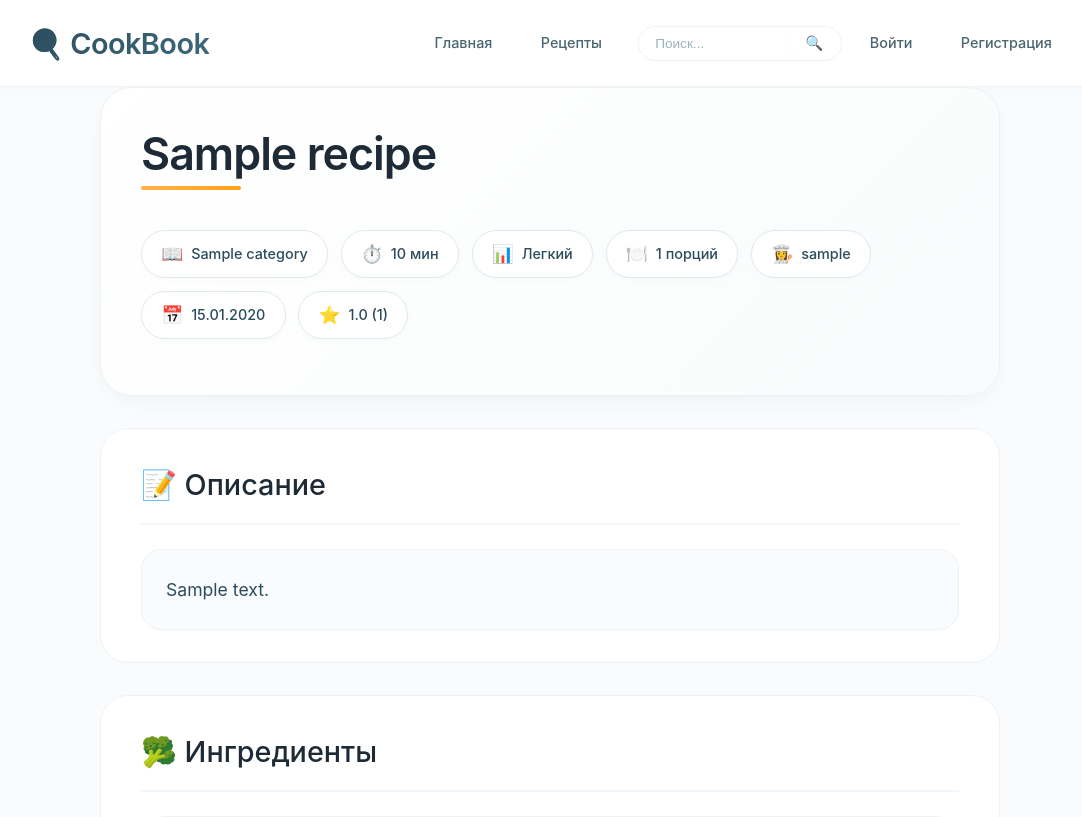
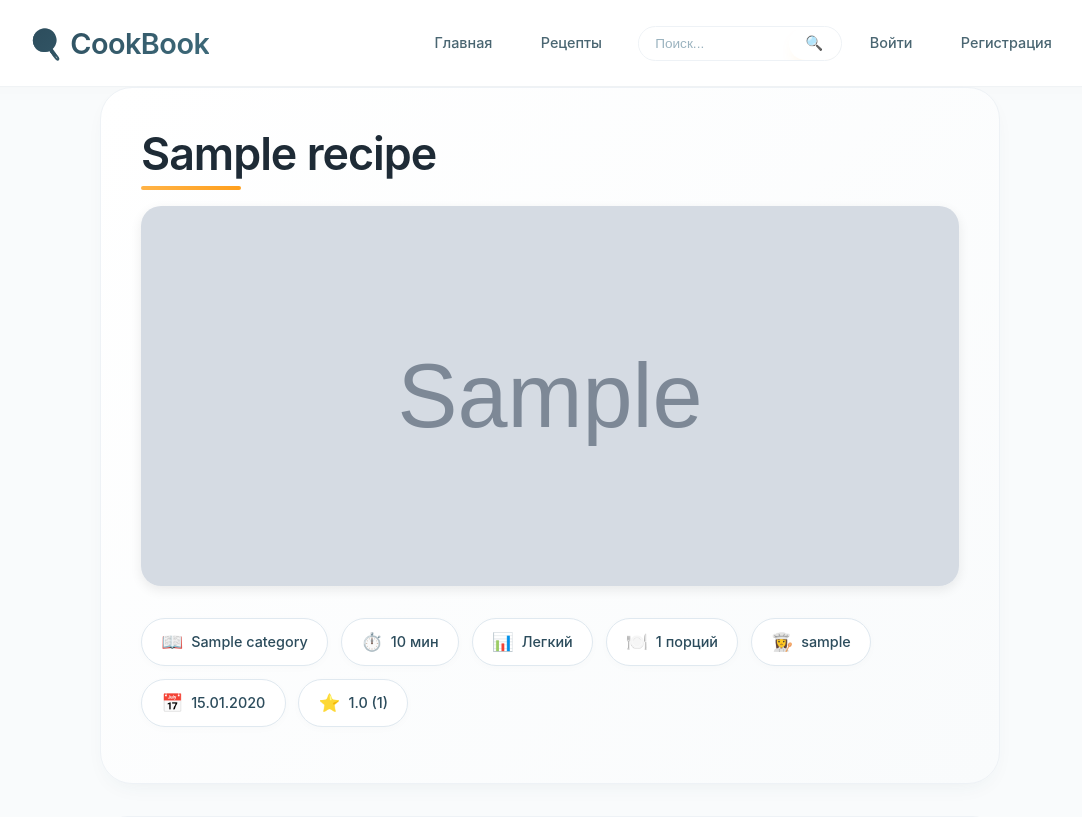
Before and after one commit to dianaLoki/CookBook, a Django app: page /recipes/recipe/1/ in a window 1280 px wide. Shown: the top 817 px of the page, without its empty margins (90-1172 px from the left). Run offline with Django 5.2, Linux system fonts and the light colour scheme; tables that the repository leaves empty hold one stand-in row (values such as "Sample post"); grey boxes marked "Sample" are stand-in pictures.

Commit message:
Add pictures of recipes in recipes cards, index, recipes list and favorites list

```diff
--- a/recipes/static/recipes/css/detail.css
+++ b/recipes/static/recipes/css/detail.css
@@ -202,3 +202,16 @@
         width: 100%;
     }
 }
+
+/* ========== ФОТО РЕЦЕПТА ========== */
+.recipe-image-container {
+    margin-bottom: 1.5rem;
+}
+
+.recipe-detail-image {
+    width: 100%;
+    max-height: 380px;  /* было 450px */
+    object-fit: cover;
+    border-radius: 20px;  /* было 24px */
+    box-shadow: 0 4px 12px rgba(0,0,0,0.08);
+}
--- a/recipes/templates/recipes/detail.html
+++ b/recipes/templates/recipes/detail.html
@@ -13,6 +13,13 @@
         <!-- Герой-секция с названием -->
         <div class="recipe-hero">
             <h1 class="recipe-title">{{ recipe.name }}</h1>
+
+            <!-- Фото рецепта -->
+            {% if recipe.image %}
+                <div class="recipe-image-container">
+                    <img src="{{ recipe.image.url }}" alt="{{ recipe.name }}" class="recipe-detail-image">
+                </div>
+            {% endif %}
 
             <div class="recipe-meta-grid">
                 <span class="recipe-meta-item">
@@ -81,10 +88,11 @@
             </div>
         {% endif %}
 
+        <!-- Ингредиенты -->
         <div class="recipe-section">
             <h2 class="section-title">🥦 Ингредиенты</h2>
             {% if recipe.ingredients %}
-            <div class="steps-container">
+                <div class="steps-container">
                     {{ recipe.ingredients|linebreaks }}
                 </div>
             {% else %}
--- a/recipes/templates/recipes/favorites.html
+++ b/recipes/templates/recipes/favorites.html
@@ -19,6 +19,9 @@
         <div class="recipes-grid">
             {% for favorite in favorites %}
     <div class="recipe-card">
+        {% if favorite.recipe.image %}
+            <img src="{{ favorite.recipe.image.url }}" alt="{{ favorite.recipe.name }}" class="recipe-image">
+        {% endif %}
         <span class="recipe-category">{{ favorite.recipe.category.name }}</span>
         <h3><a href="{% url 'recipes:recipe_detail' favorite.recipe.id %}">{{ favorite.recipe.name }}</a></h3>
         <p class="recipe-description">{{ favorite.recipe.description|truncatechars:100 }}</p>
--- a/recipes/templates/recipes/index.html
+++ b/recipes/templates/recipes/index.html
@@ -24,8 +24,11 @@
         <div class="recipes-grid">
             {% for recipe in latest_recipes %}
                 <div class="recipe-card">
+                {% if recipe.image %}
+                    <img src="{{ recipe.image.url }}" alt="{{ recipe.name }}" class="recipe-image">
+                {% endif %}
                 <span class="recipe-category">{{ recipe.category.name }}</span>
-                    <h4><a href="{% url 'recipes:recipe_detail' recipe.id %}">{{ recipe.name }}</a></h4>
+                <h3><a href="{% url 'recipes:recipe_detail' recipe.id %}">{{ recipe.name }}</a></h3>
                 <p class="recipe-description">{{ recipe.description|truncatechars:100 }}</p>
                 <div class="recipe-footer">
                     <span class="recipe-time">{{ recipe.duration }} мин</span>
--- a/recipes/templates/recipes/recipe_list.html
+++ b/recipes/templates/recipes/recipe_list.html
@@ -18,6 +18,9 @@
         <div class="recipes-grid">
             {% for recipe in recipes %}
                 <div class="recipe-card">
+                    {% if recipe.image %}
+                        <img src="{{ recipe.image.url }}" alt="{{ recipe.name }}" class="recipe-image">
+                    {% endif %}
                     <span class="recipe-category">{{ recipe.category.name }}</span>
                     <h3><a href="{% url 'recipes:recipe_detail' recipe.id %}">{{ recipe.name }}</a></h3>
                     <p class="recipe-description">{{ recipe.description|truncatechars:100 }}</p>
--- a/recipes/templates/recipes/search_results.html
+++ b/recipes/templates/recipes/search_results.html
@@ -24,6 +24,9 @@
             <div class="recipe-card">
                 <span class="recipe-category">{{ recipe.category.name }}</span>
                 <h3><a href="{% url 'recipes:recipe_detail' recipe.id %}">{{ recipe.name }}</a></h3>
+                {% if recipe.image %}
+                <img src="{{ recipe.image.url }}" alt="{{ recipe.name }}" class="recipe-image">
+                {% endif %}
                 <p class="recipe-description">{{ recipe.description|truncatechars:100 }}</p>
                 <div class="recipe-footer">
                     <span class="recipe-time">{{ recipe.duration }} мин</span>
--- a/recipes/views.py
+++ b/recipes/views.py
@@ -84,7 +84,7 @@ class RecipesListView(ListView):
 
 class UpdateRecipeView(LoginRequiredMixin, UpdateView):
     model = Recipe
-    fields = ['name', 'description', 'category', 'duration', 'complexity', 'servings', 'steps']
+    fields = ['name', 'description', 'category', 'duration', 'complexity', 'servings', 'ingredients', 'steps', 'image']
     template_name = 'recipes/add_recipe.html'
 
     def get_success_url(self):
```
Also changed, not shown: recipes/admin.py (+10 -5 lines), recipes/static/recipes/css/recipes_cards.css (+9 -0 lines). Lines whose indentation alone changed are shown as unchanged.
